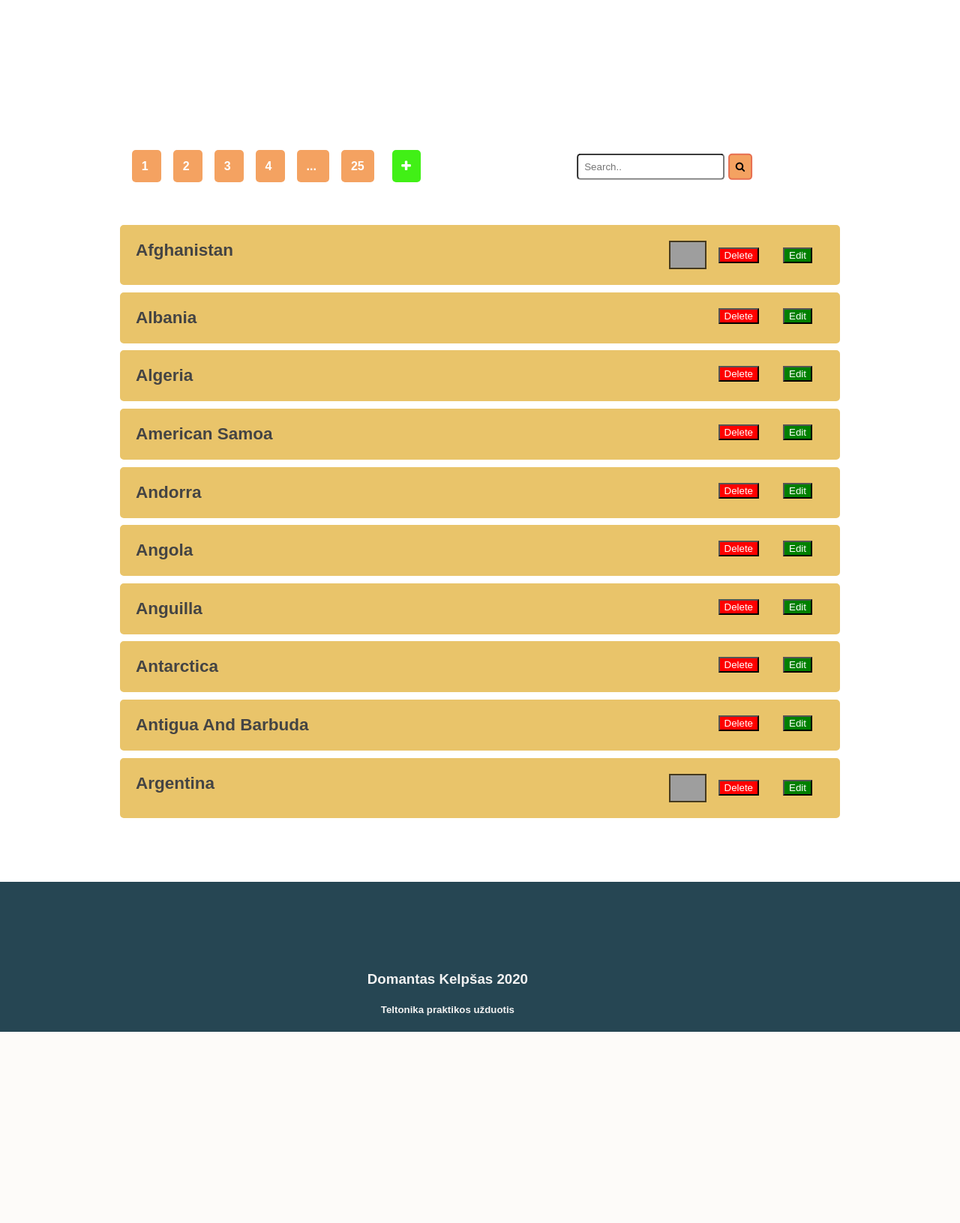
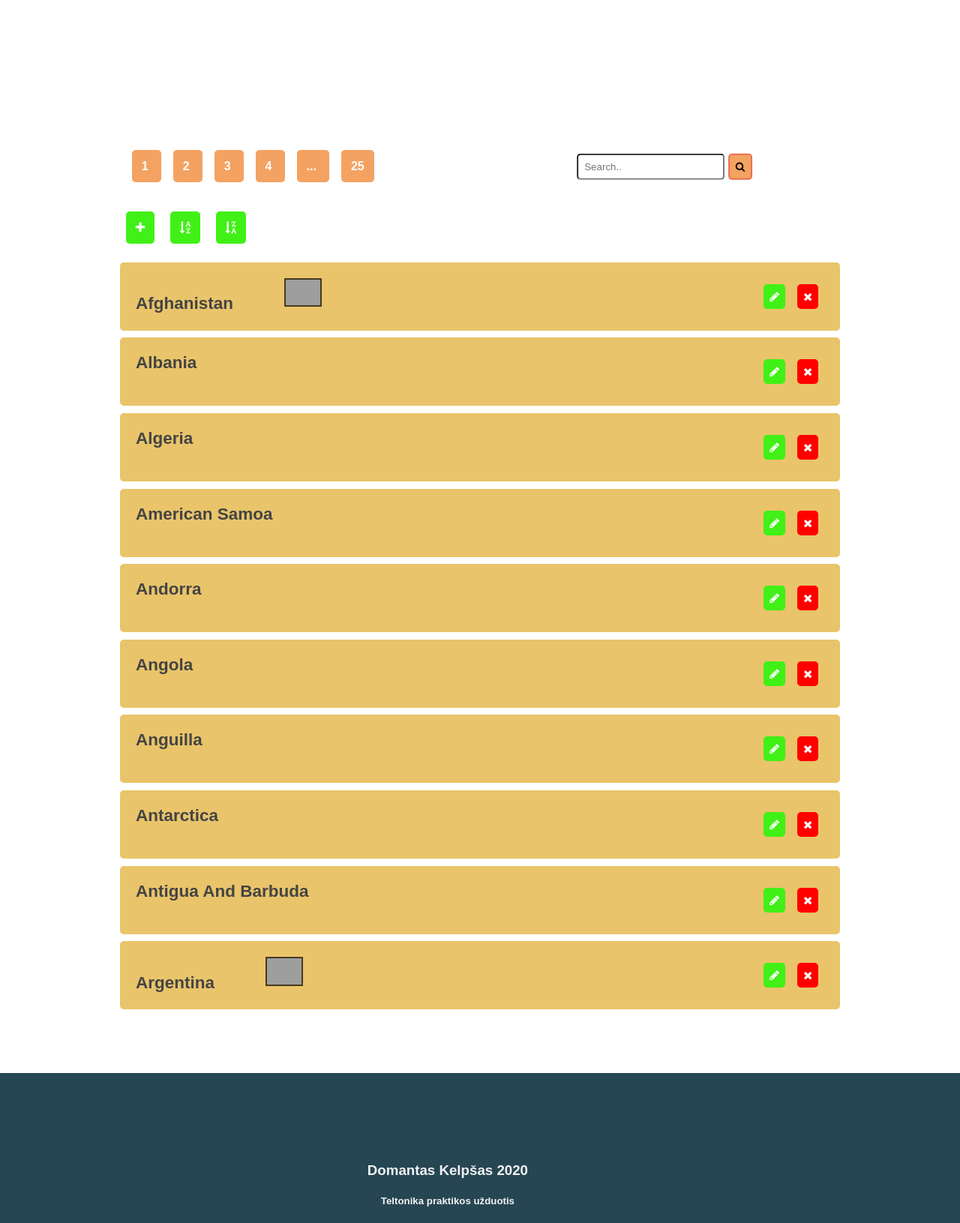
Before and after one commit to DomantasKelpsas/teltonika, a PHP site: page / in a window 1280 px wide. Shown: the part 619-2250 px from the top of the page at 75% size. Before the commit the page ends 1995 px from the top, so only its background shows below. Run offline with PHP 8.4, Linux system fonts and the light colour scheme; data comes from the database, SQL or seed files in the repository; grey boxes are pictures that could not be loaded.

Commit message:
made sorting + misc fixes

```diff
--- a/webpage/components/datalist.php
+++ b/webpage/components/datalist.php
@@ -5,18 +5,25 @@ require 'db/db_getlist.php'; ?>
 <div class="search-container">
 <?php include 'search.php';
 include 'paging.php'; ?>
+
+</div>
+<div class="sorting-container">
 <a class="btnAdd" href="./components/country-add.php"><i class="fa fa-plus"></i></a>
+<a class="btnSortNameASC" href="index.php?sortby=nameASC"><i class="fa fa-sort-alpha-asc"></i></a>
+<a class="btnSortNameDSC" href="index.php?sortby=nameDSC"><i class="fa fa-sort-alpha-desc"></i></a>
+<!-- <a class="btnSortDateASC" href="index.php?sortby=dateASC"><i class="fa fa-plus"></i></a>
+<a class="btnSortDateDSC" href="index.php?sortby=dateDSC"><i class="fa fa-plus"></i></a> -->
 </div>
 
 <?php
 foreach($countries as $country):?>
         <button class="accordion"><h2><?= $country['name']?></h2>
-        <div class="editing-btns-pannel">
         <?php if(!is_null($country['flag'])): ?>
         <img class="country-flag-img" alt="veliava" src="<?= $country['flag']?>">
         <?php endif; ?>
-        <input name="SubmitDel" type="button" class="delBtn" onclick="javascript:location.href='./db/delete.php?id=<?php echo $country['id'];?>';" value="Delete" />
-        <input name="SubmitDel" type="button" class="editBtn" onclick="javascript:location.href='./db/edit.php?id=<?php echo $country['id'];?>';" value="Edit" />
+        <div class="editing-btns-pannel">
+        <a class="editBtn" href="./components/country-add.php?edit=true&id=<?= $country['id'];?>"> <i class="fa fa-pencil"></i></a>
+        <a class="delBtn" href="./db/delete.php?id=<?= $country['id'];?>"><i class="fa fa-times"></i> </a>
         </div>
         </button>
         <div class="panel">
--- a/webpage/index.php
+++ b/webpage/index.php
@@ -7,6 +7,7 @@
     <link rel="stylesheet" href="styles/accordion.css">
     <link rel="stylesheet" href="styles/cards.css">
     <link rel="stylesheet" href="styles/search.css">
+    <link rel="stylesheet" href="styles/addpage.css">
     <link rel="stylesheet" href="https://cdnjs.cloudflare.com/ajax/libs/font-awesome/4.7.0/css/font-awesome.min.css">
     <title>Teltonika</title>
 </head>
--- a/webpage/styles/accordion.css
+++ b/webpage/styles/accordion.css
@@ -30,17 +30,37 @@
     overflow: hidden;
 
   }
+  .editing-btns-pannel{
 
-.editing-btns-pannel{
+    float: right;
+    display: flex;
+      align-items: center;
+  }
 
-  float: right;
-  display: flex;
-    align-items: center;
-}
+  .editing-btns-pannel a{
+
+    margin: 0.5rem;
+    padding: 0.5rem;
+
+    border-radius: 5px;
+    color: white;
+    font-weight: bold;
+    text-decoration: none;
+
+  }
+
+  .editBtn{
+    background-color: #41f016;
+  }
+
+  .delBtn{
+    background-color: red;
+  }
+
   .country-flag-img{
     width: 50px;
-
     border: 2px solid rgba(0, 0, 0, 0.7);
+    margin: 0 3rem;
   }
 
   .country-details{
@@ -52,18 +72,3 @@
   tr:nth-child(odd) {
     background-color: #f2f2f2;
   }
-
-  .editing-btns-pannel input{
-
-    margin: 0 1rem;
-    color: white;
-
-  }
-
-  .editBtn{
-    background-color: green;
-  }
-
-  .delBtn{
-    background-color: red;
-  }
--- /dev/null
+++ b/webpage/styles/addpage.css
@@ -0,0 +1,19 @@
+.add-form-container{
+    width: 100%;
+    text-align: center;
+
+
+}
+
+.add-form-container form{
+    margin: 0 auto;
+    padding: 3rem;
+    display: flex;
+    justify-content: space-between;
+    flex-direction: column;
+}
+
+.submit{
+    padding: 0.5rem 3rem;
+    margin: 2rem auto;
+}
--- a/webpage/styles/main.css
+++ b/webpage/styles/main.css
@@ -35,6 +35,21 @@ section.hero{
   }
 }
 
+.sorting-container{
+  position: relative;
+  margin: 2rem 0;
+}
+
+.sorting-container a{
+  margin: 0.5rem;
+  padding: 0.8rem;
+  background-color: #41f016;
+  border-radius: 5px;
+  color: white;
+  font-weight: bold;
+  text-decoration: none;
+}
+
 h1.hero-title{
     text-align: center;
     margin: 5rem 0;
@@ -52,6 +67,7 @@ h1.hero-title{
   100% {left:5rem; top:5rem}
 }
 
+
 footer{
   position: relative;
   width: 100%;
--- a/webpage/styles/search.css
+++ b/webpage/styles/search.css
@@ -47,15 +47,6 @@
   background-color: #e76f51;
 }
 
-.btnAdd{
-  margin: 0.5rem;
-  padding: 0.8rem;
-  background-color: #41f016;
-  border-radius: 5px;
-  color: white;
-  font-weight: bold;
-  text-decoration: none;
-}
 
 @media screen and (max-width: 600px) {
   .paging, .search-box {
```
Also changed, not shown: webpage/components/country-add.php (+45 -8 lines), webpage/components/paging.php (+16 -8 lines), webpage/db/country-add.php (+12 -3 lines), webpage/db/db_getlist.php (+36 -5 lines).
